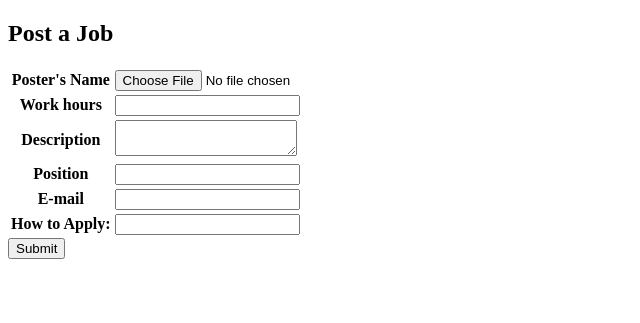
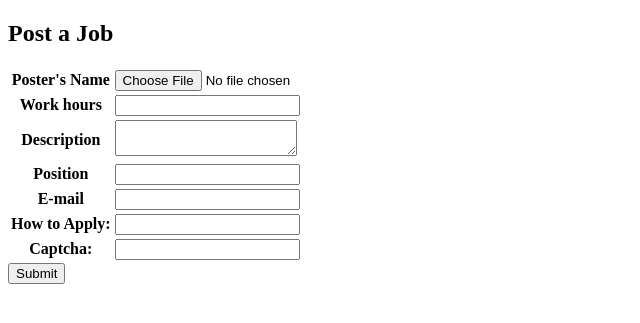
Before and after one commit to ImaginaryLandscape/iscape-jobboard, a Django app: template jobboard/templates/jobboard/submit_job.html in a window 1280 px wide. Shown: the top 323 px of the page, without its empty margins (0-640 px from the left). Run offline with Django 3.2, Linux system fonts and the light colour scheme; the template is opened without the code that fills it: most values are stand-ins (such as "Sample title", 1, 10 or a date in 2020); form fields are guessed from the names that the template uses.

Commit message:
captcha now usable on the job posting. Resume posting coming up next

```diff
--- a/jobboard/__init__.py
+++ b/jobboard/__init__.py
@@ -18,3 +18,9 @@ if not hasattr(settings, 'JOBBOARD_APPLICANTS_ON_INDEX'):
 
 if not hasattr(settings, 'JOBBOARD_JOBS_ON_INDEX'):
     settings.JOBBOARD_JOBS_ON_INDEX = 5
+
+if not hasattr(settings, 'CAPTCHA'):
+    if "captcha" in settings.INSTALLED_APPS:
+        settings.CAPTCHA = True
+    else:
+        settings.CAPTCHA = False
--- a/jobboard/models.py
+++ b/jobboard/models.py
@@ -240,8 +240,10 @@ class ApplicantPost(models.Model):
           any.
         """
         hours = []
-        if self.full_time: hours.append('full time')
-        if self.part_time: hours.append('part time')
+        if self.full_time:
+            hours.append('full time')
+        if self.part_time:
+            hours.append('part time')
         if hours:
             return ', '.join(hours)
         else:
--- a/jobboard/templates/jobboard/submit_job.html
+++ b/jobboard/templates/jobboard/submit_job.html
@@ -75,6 +75,19 @@
         {{ job_form.contact_information }}
       </td>
     </tr>
+    {% if captcha %}
+    <tr>
+      <th><label for="id_captcha_0">Captcha:</label></th>
+      <td>
+        {% if job_form.captcha.errors %}
+        <ul class="error">
+          {{ job_form.captcha.errors }}
+        </ul>
+        {% endif %}
+        {{ job_form.captcha }}
+      </td>
+    </tr>
+    {% endif %}
   </table>
 
   <button class="submit" type="submit">Submit</button>
```
Also changed, not shown: jobboard/forms.py (+10 -6 lines), jobboard/views.py (+17 -8 lines).
